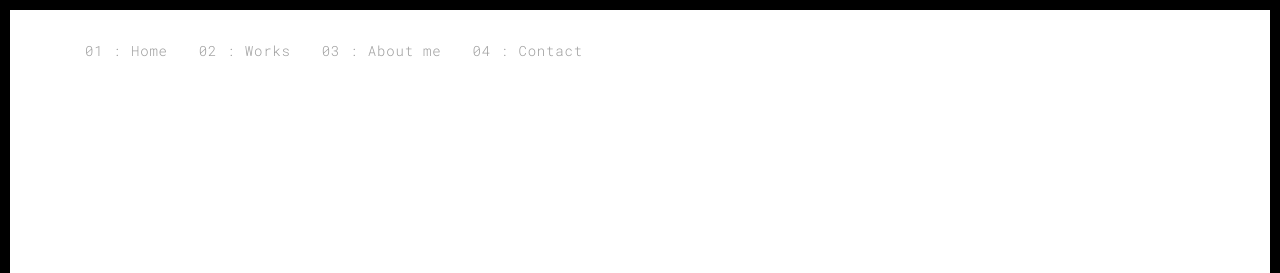
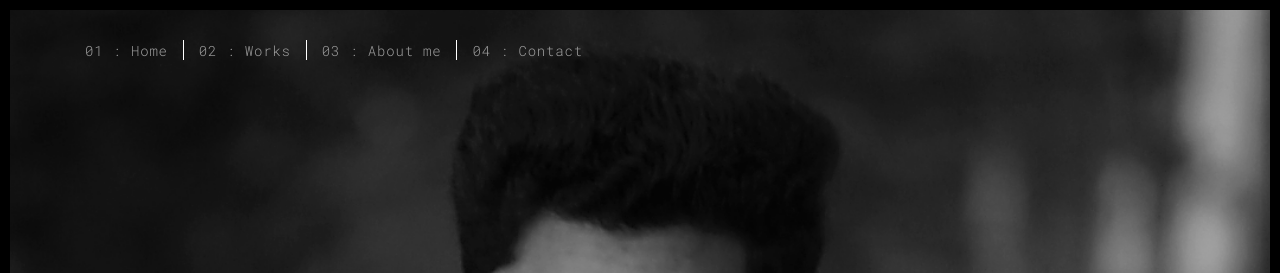
Before and after one commit to rajneeshk94/portfo, a plain HTML site: page index.html in a window 1280 px wide. Shown: the top 273 px of the page. Drawn offline with Linux system fonts and the light colour scheme.

Commit message:
Update index.html

```diff
--- a/index.html
+++ b/index.html
@@ -49,7 +49,7 @@
   </nav>
 </header>
 <!-- Add your site or app content here -->
-  <div class="hero-full-container background-image-container white-text-container" style="background-image: url('./static/assets/images/IMG_0275-02[1].png')">
+  <div class="hero-full-container background-image-container white-text-container" style="background-image: url('./static/assets/images/IMG_0275-02[1]1.png')">
     <div class="container">
       <div class="row">
         <div class="col-xs-12">
```
